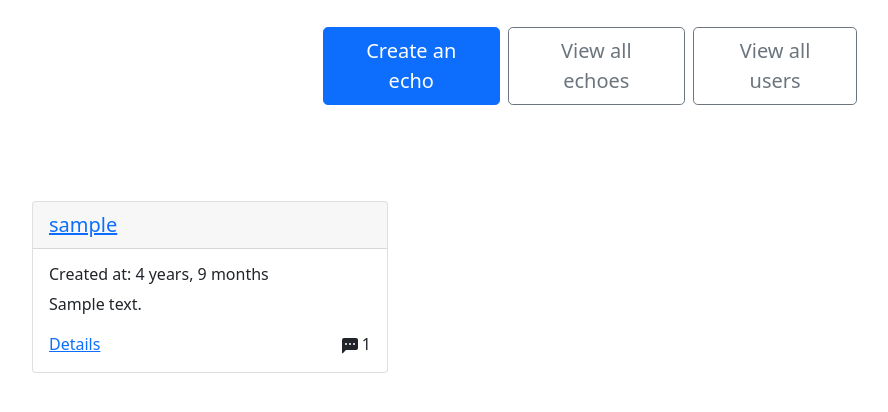
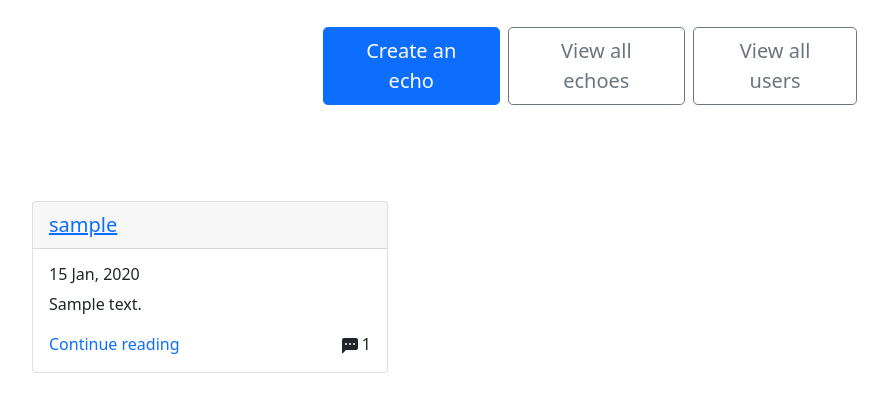
Before and after one commit to JesusLugo2002/DSW-Tribu, a Django app: page /echos/ in a window 1280 px wide. Shown: the part 371-783 px from the top of the page, without its empty margins (50-938 px from the left). Run offline with Django 5.2, Linux system fonts and the light colour scheme; a user stored in the database is signed in; tables that the repository leaves empty hold one stand-in row (values such as "Sample post"); grey boxes marked "Sample" are stand-in pictures; parts of the project's set-up code (start-up, migrations or seed data) failed here and were passed over.

Commit message:
Se hacen pequeños cambios a la plantilla de echos-list

```diff
--- a/echos/templates/echos/list.html
+++ b/echos/templates/echos/list.html
@@ -3,7 +3,9 @@
 {% block title %}Home | TRIBU{% endblock title %}
 
 {% block main %}
+
     {% include "echos/hero.html" %}
+
     <div class="row mt-3">
         {% for echo in echos %}
         <div class="col-sm-6 col-lg-4">
@@ -12,16 +14,18 @@
                     <a href="{% url "users:user-detail" echo.user %}">{{ echo.user }}</a>
                 </div>
                 <div class="card-body">
-                <h6 class="card-title">Created at: {{ echo.created_at|timesince }}</h6>
+                <h6 class="card-title">
+                    {{ echo.created_at|date:'d M, Y' }}
+                </h6>
                 <p class="card-text">{{ echo.content|truncatewords:20 }}</p>
                 <div class="d-flex justify-content-between">
-                    <a class="card-link" href="{% url "echos:echo-detail" echo.id %}">Details</a>
-                    <span>
+                    <a class="card-link text-decoration-none" href="{{ echo.get_absolute_url }}">Continue reading</a>
+                    <a class="text-decoration-none text-reset" href="{{ echo.get_absolute_url }}">
                         <svg xmlns="http://www.w3.org/2000/svg" width="16" height="16" fill="currentColor" class="bi bi-chat-left-dots-fill" viewBox="0 0 16 16">
                             <path d="M0 2a2 2 0 0 1 2-2h12a2 2 0 0 1 2 2v8a2 2 0 0 1-2 2H4.414a1 1 0 0 0-.707.293L.854 15.146A.5.5 0 0 1 0 14.793zm5 4a1 1 0 1 0-2 0 1 1 0 0 0 2 0m4 0a1 1 0 1 0-2 0 1 1 0 0 0 2 0m3 1a1 1 0 1 0 0-2 1 1 0 0 0 0 2"/>
                         </svg>
                         {{ echo.waves.count }}
-                    </span>
+                    </a>
                 </div>
                 </div>
             </div>
```
